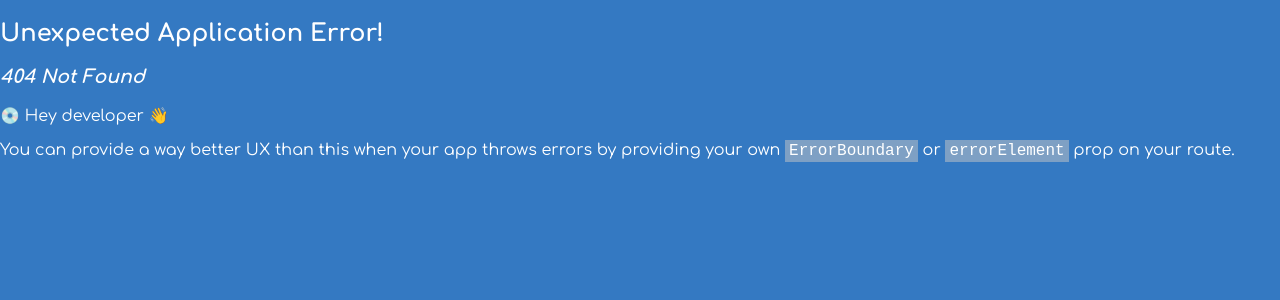
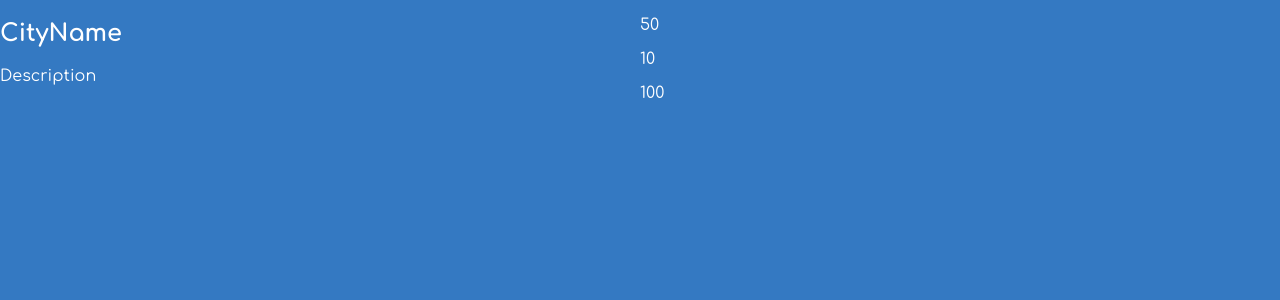
Before and after one commit to Boys-Who-Cry/weather, a React (Vite) app in the folder weather-react/: page /ml in a window 1280 px wide. Before the commit this address had no page. Shown: the top 300 px of the page. Built offline with nearby package versions, Linux system fonts and the light colour scheme.

Commit message:
Creted basic functionality to map a list into a component.

```diff
--- /dev/null
+++ b/weather-react/src/components/MultipleLocations.jsx
@@ -0,0 +1,26 @@
+import SingleLocation from "./SingleLocation.jsx";
+import "../css/index.css";
+import styles from "../css/main.module.css";
+const MultipleLocations = () => {
+  const locationList = [
+    {
+      name: "CityName",
+      weather: {
+        description: "Description",
+      },
+      main: {
+        temp: 50,
+        temp_max: 100,
+        temp_min: 10,
+      },
+    },
+  ];
+  return (
+    <>
+      {locationList.map((location, index) => {
+        return <SingleLocation key={index} data={location} />;
+      })}
+    </>
+  );
+};
+export default MultipleLocations;
--- /dev/null
+++ b/weather-react/src/components/SingleLocation.jsx
@@ -0,0 +1,23 @@
+import "../css/index.css";
+import styles from "../css/main.module.css";
+const SingleLocation = (props) => {
+  const data = props.data;
+  return (
+    <>
+      <section className={styles.single__location__grid}>
+        <section>
+          <h2>{data.name}</h2>
+          <p>{data.weather.description}</p>
+        </section>
+        <section>
+          <p>{data.main.temp}</p>
+          <section>
+            <p>{data.main.temp_min}</p>
+            <p>{data.main.temp_max}</p>
+          </section>
+        </section>
+      </section>
+    </>
+  );
+};
+export default SingleLocation;
--- a/weather-react/src/css/main.module.css
+++ b/weather-react/src/css/main.module.css
@@ -109,6 +109,15 @@
   width: 100%;
 }
 
+/*Single/Multiple Locations*/
+.single__location__grid {
+  display: grid;
+  grid-template-columns: 1fr 1fr;
+}
+.single__location__grid h2 {
+  color: white;
+}
+
 @media only screen and (min-width: 641px) {
   .container {
     margin: 0;
--- a/weather-react/src/utils/Routes.jsx
+++ b/weather-react/src/utils/Routes.jsx
@@ -1,11 +1,13 @@
 import App from "../App.jsx";
 import Account from "../pages/Account.jsx";
 import Weather from "../pages/Weather.jsx";
+import MultipleLocations from "../components/MultipleLocations.jsx";
 import Error from "../utils/Error.jsx";
 const routes = [
   {
     path: "/",
     element: <App />,
+    errorElement: <Error />,
   },
   {
     path: "weather/:location",
@@ -13,12 +15,13 @@ const routes = [
     errorElement: <Error />,
   },
   {
-    path: "weather/",
-    element: <Error />,
+    path: "account",
+    element: <Account />,
+    errorElement: <Error />,
   },
   {
-    path: "account",
-    element: <Account />,
+    path: "ml",
+    element: <MultipleLocations />,
   },
 ];
 export default routes;
```
